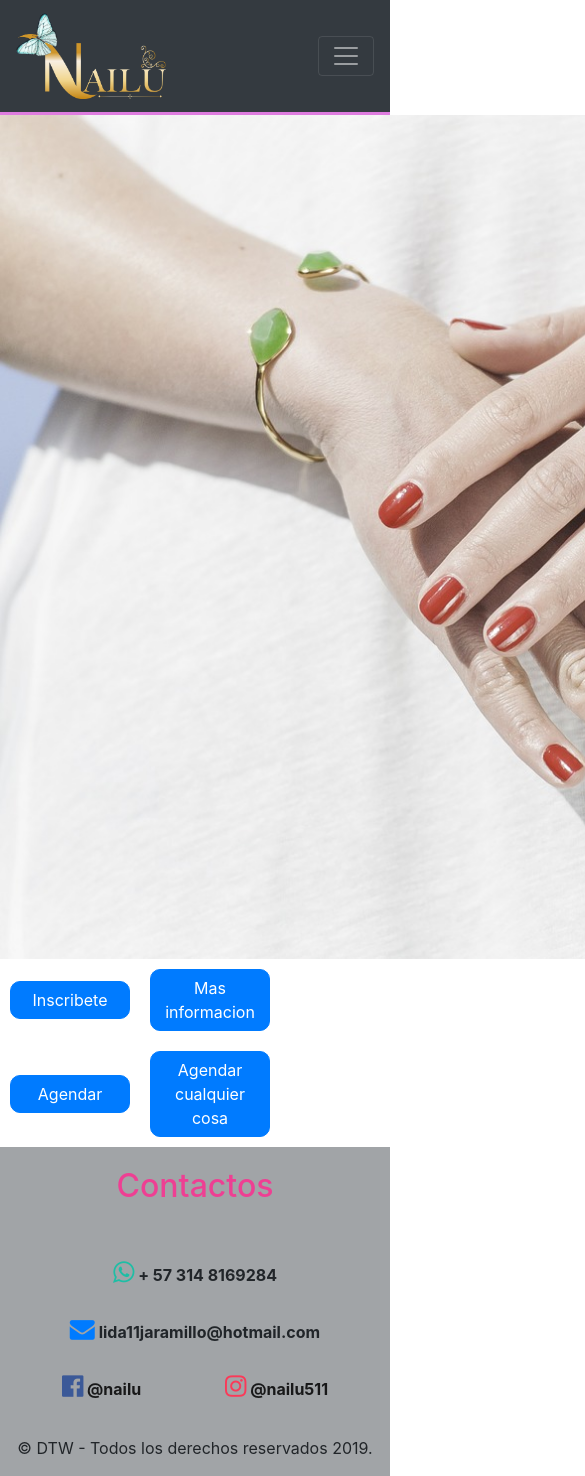
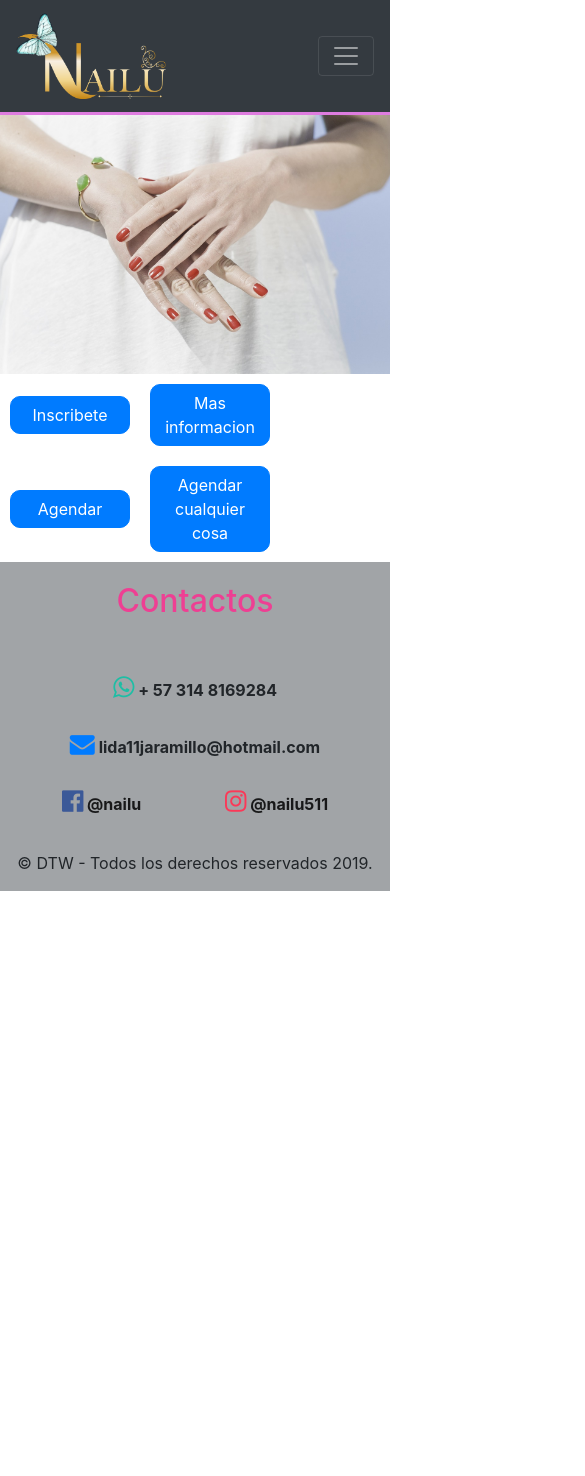
Before and after one commit to Angel10050/nailu_project, a React (Create React App) app: page /user/form in a window 390 px wide. Shown: the top 1476 px of the page, 585 px wide, since content can reach past the window. After the commit the page ends 891 px from the top, so only its background shows below. Built offline with nearby package versions, Linux system fonts and the light colour scheme; no server answers.

Commit message:
responsive HeroImage

```diff
--- a/src/App.js
+++ b/src/App.js
@@ -1,12 +1,15 @@
 import React from 'react'
 import './App.css'
+
 import { animateScroll as scroll } from 'react-scroll'
+import { BrowserRouter as Router, Switch, Route } from 'react-router-dom'
+
 import Hero from './Components/heroComponent/Hero'
 import heroImage from './Components/heroComponent/hands-1751637_1280.jpg'
 import ButtonGeneral from './Components/Button/Button'
 import NavComponent from './Components/navComponent/NavComponent'
 import Footer from './Components/Footer/Footer'
-import { BrowserRouter as Router, Switch, Route } from 'react-router-dom'
+import Form from './Components/form/Form'
 import Login from './Components/adminPage/Login/loginUser'
 
 class App extends React.Component {
@@ -28,6 +31,10 @@ class App extends React.Component {
           <Switch>
             <Route exact path="/admin">
               <Login />
+            </Route>
+
+            <Route exact path="/user/info">
+              <Form />
             </Route>
 
             <Route>
--- a/src/Components/Footer/Style.css
+++ b/src/Components/Footer/Style.css
@@ -49,3 +49,6 @@ a:hover {
   color: #ee3f93;
   text-decoration: none;
 }
+.footer:last-child{
+  text-align: center
+}
--- a/src/Components/heroComponent/Hero.css
+++ b/src/Components/heroComponent/Hero.css
@@ -1,4 +1,9 @@
 .heroMainImage{
-    height: 100vh;
-    min-width: 100%;
+   min-width: 100%;
 }
+
+@media (max-width: 1280px) {
+    .heroMainImage{
+        max-width: 20%;
+    }
+}
```
